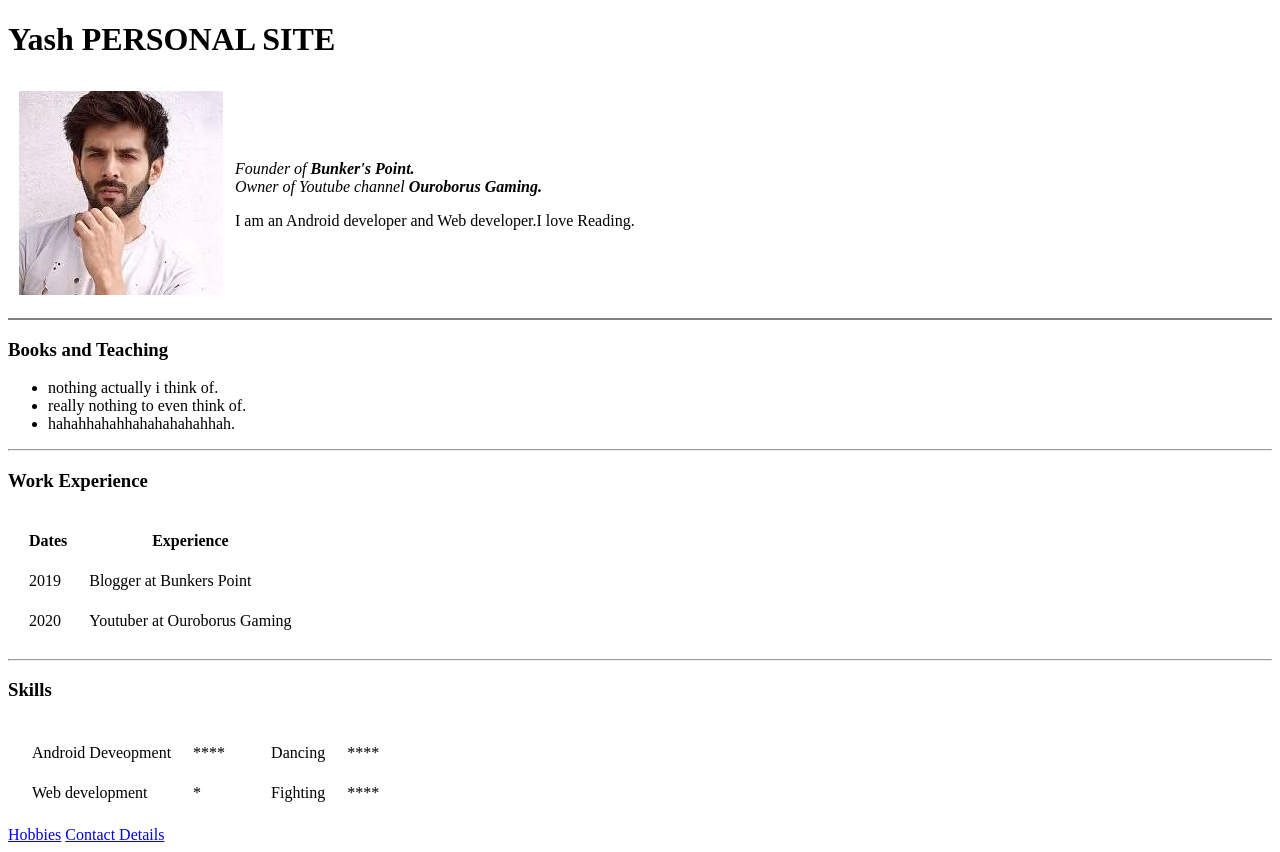
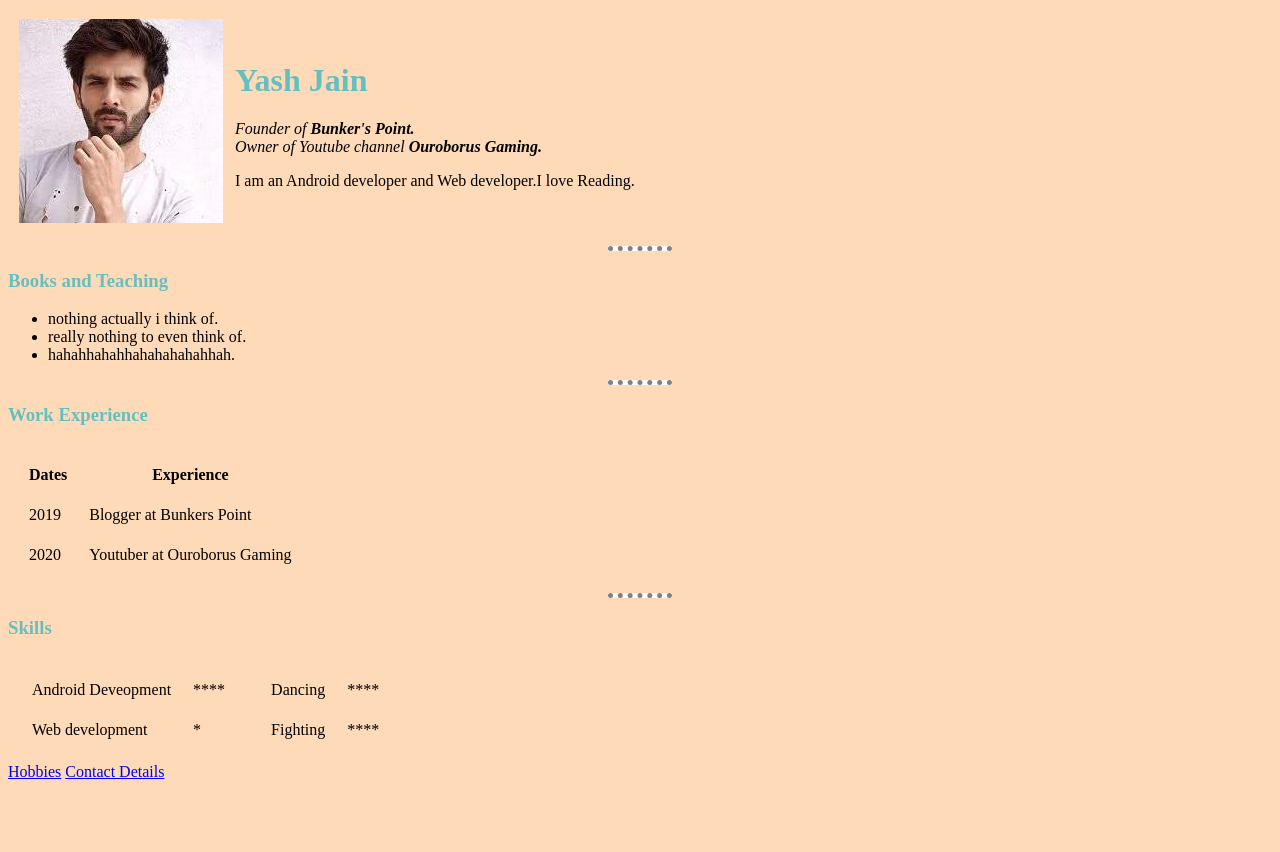
Before and after one commit to yashjain3280/cv, a plain HTML site: page index.html in a window 1280 px wide. After the commit the page ends 800 px from the top, so only its background shows below. Drawn offline with Linux system fonts and the light colour scheme.

Commit message:
Add files via upload

```diff
--- a/index.html
+++ b/index.html
@@ -4,15 +4,15 @@
 <head>
   <meta charset="utf-8">
   <title>Yash's Personal Site</title>
+  <link rel="stylesheet" href="styles.css">
 </head>
 
+
 <body>
-  <h1>Yash PERSONAL SITE</h1>
-
   <table cellspacing = 10>
     <tr>
       <td><img src="karthik.jpg" alt="Yash profile picture"></td>
-      <td>
+      <td><h1>Yash Jain</h1>
         <p><em>
             Founder of <strong>Bunker's Point.</strong><br>
             Owner of Youtube channel <strong>Ouroborus Gaming.</strong>
--- /dev/null
+++ b/styles.css
@@ -0,0 +1,16 @@
+body{
+  background-color:#ffdab9;
+ }
+hr{
+  background-color: white;
+  border-style: dotted none none;
+  border-color: grey;
+  border-width: 5px;
+  width: 5%;
+}
+h1{
+  color: #66BFBF
+}
+h3{
+  color: #66BFBF
+}
```
Also changed, not shown: Contact Details.html (+2 -0 lines), Hobbies.html (+2 -0 lines).
